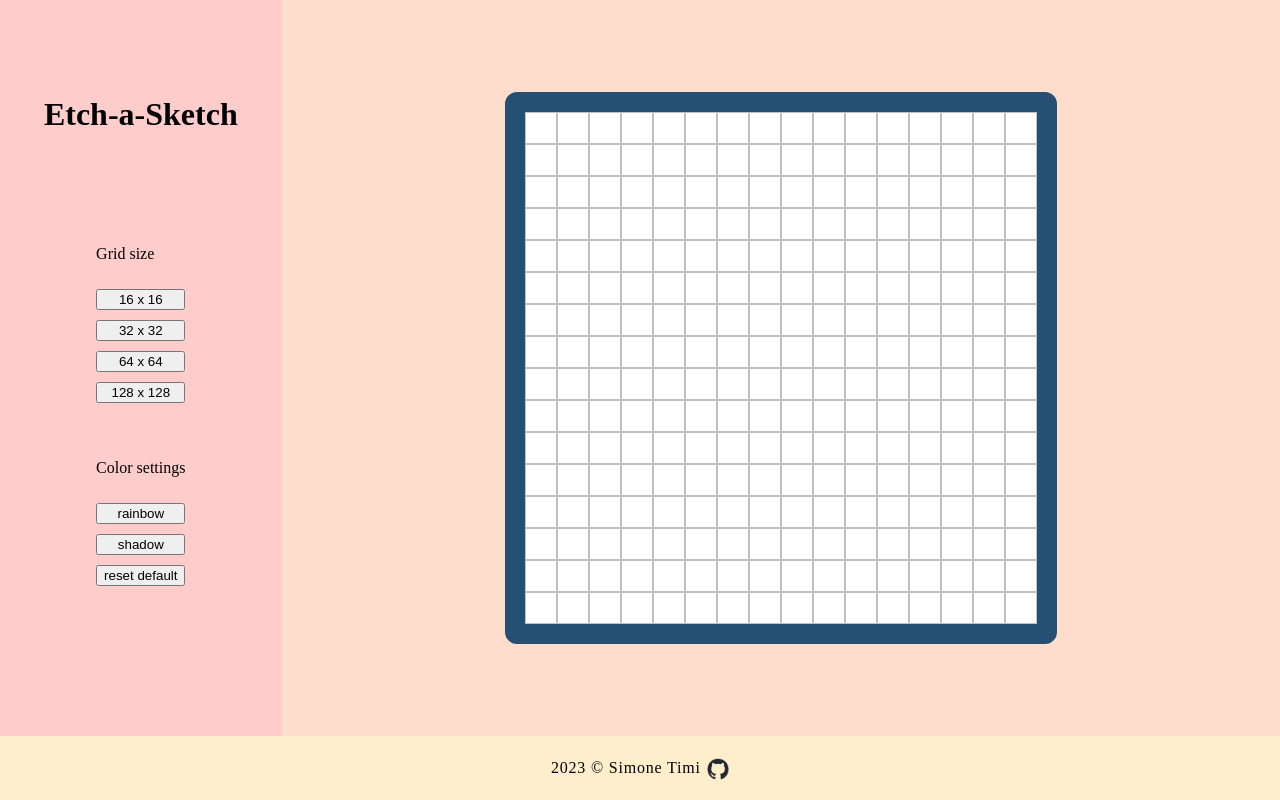
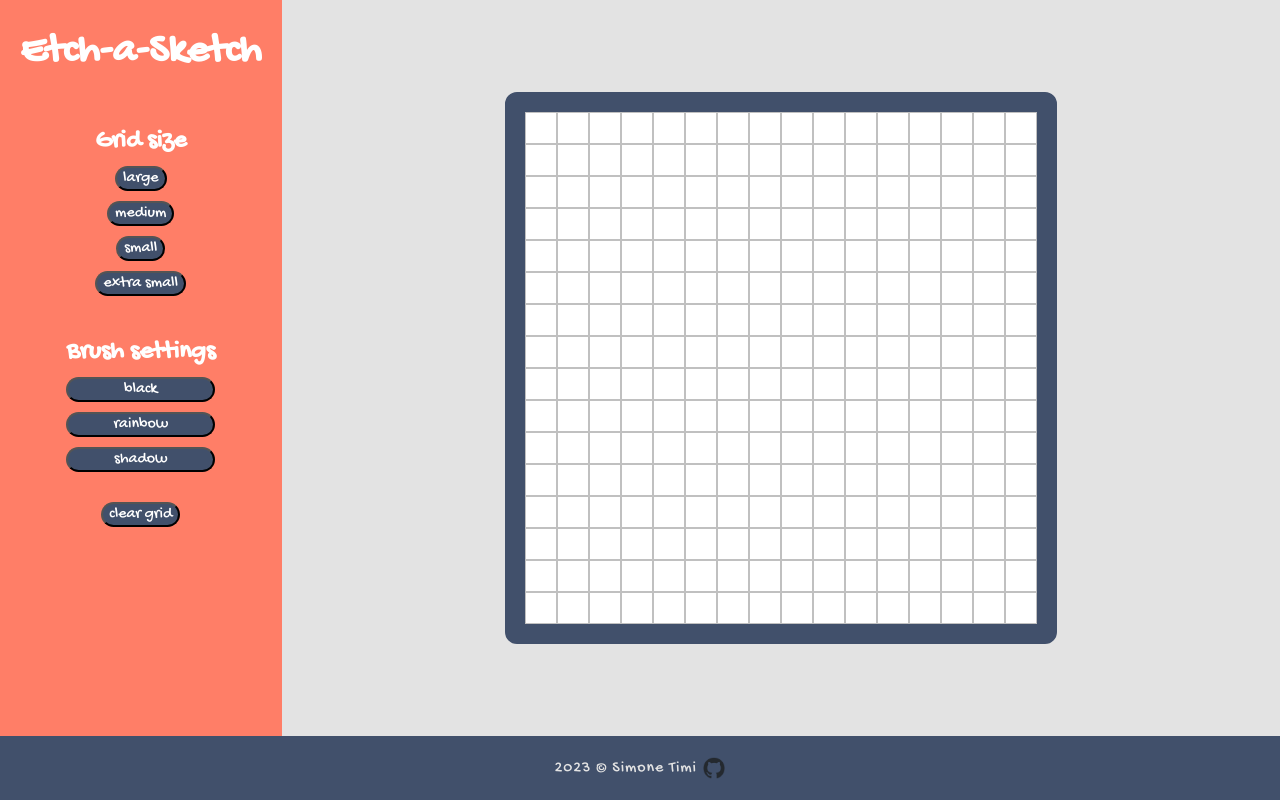
Before and after one commit to simonetimi/Etch-a-Sketch, a plain HTML site: page index.html in a window 1280 px wide. Drawn offline with Linux system fonts and the light colour scheme.

Commit message:
Adjust style

```diff
--- a/index.html
+++ b/index.html
@@ -4,6 +4,9 @@
 <head>
     <link rel="stylesheet" href="style.css">
     <script src="script.js" defer></script>
+    <link rel="preconnect" href="https://fonts.googleapis.com">
+    <link rel="preconnect" href="https://fonts.gstatic.com" crossorigin>
+    <link href="https://fonts.googleapis.com/css2?family=Bangers&family=Gochi+Hand&family=Prompt:wght@100;200;400;500;700&display=swap" rel="stylesheet">
     <meta charset="UTF-8">
     <meta name="viewport" content="width=device-width, initial-scale=1.0">
     <title>Etch-a-Sketch</title>
@@ -15,17 +18,20 @@
             <h1 class="title">Etch-a-Sketch</h1>
             <div class="settings-list">
                 <div class="grid-settings">
-                    <p>Grid size</p>
-                    <button id="b16" class="buttons">16 x 16</button>
-                    <button id="b32" class="buttons">32 x 32</button>
-                    <button id="b64" class="buttons">64 x 64</button>
-                    <button id="b128" class="buttons">128 x 128</button>
+                    <h2>Grid size</h2>
+                    <button id="b16" class="buttons">large</button>
+                    <button id="b32" class="buttons">medium</button>
+                    <button id="b64" class="buttons">small</button>
+                    <button id="b128" class="buttons">extra small</button>
                 </div>
                 <div class="color-settings">
-                    <p>Color settings</p>
+                    <h2>Brush settings</h2>
+                    <button id="black" class="buttons">black</button>
                     <button id="rainbow" class="buttons">rainbow</button>
                     <button id="shadow" class="buttons">shadow</button>
-                    <button id="black" class="buttons">reset default</button>
+                </div>
+                <div class="clear-setting">
+                    <button id="clear" class="buttons">clear grid</button>
                 </div>
             </div>
             <div class="extra-settings"></div>
--- a/script.js
+++ b/script.js
@@ -1,4 +1,5 @@
 const grid = document.querySelector('.grid');
+let gridSize = '16';
 
 function getRandomHexColor() {
     let randomColor = Math.floor(Math.random() * 16777215).toString(16);
@@ -34,6 +35,7 @@ function addGrid16 () {
             }
         });
     }
+    gridSize = '16';
 }
 window.addEventListener('DOMContentLoaded', addGrid16);
 
@@ -76,6 +78,7 @@ function addGrid32 () {
             }
         });
     }
+    gridSize = '32';
 }
 
 const button32 = document.querySelector('#b32');
@@ -111,6 +114,7 @@ function addGrid64 () {
             }
         });
     }
+    gridSize = '64';
 }
 
 const button64 = document.querySelector('#b64');
@@ -146,6 +150,7 @@ function addGrid128 () {
             }
         });
     }
+    gridSize = '128';
 }
 
 const button128 = document.querySelector('#b128');
@@ -156,6 +161,13 @@ button128.addEventListener('click', () => {
 
 let rainbowEffect = false;
 let shadowEffect = false;
+
+// black button
+const buttonReset = document.querySelector('#black');
+buttonReset.addEventListener('click', () => {
+    rainbowEffect = false;
+    shadowEffect = false;
+});
 
 // rainbow effect button
 
@@ -172,9 +184,19 @@ buttonShadow.addEventListener('click', () => {
     shadowEffect = true;
 });
 
-//reset black button (default?)
-const buttonReset = document.querySelector('#black');
-buttonReset.addEventListener('click', () => {
-    rainbowEffect = false;
-    shadowEffect = false;
+const buttonClear = document.querySelector('#clear');
+buttonClear.addEventListener('click', () => {
+    if (gridSize === '16') {
+        resetGrid();
+        addGrid16();
+    } else if (gridSize === '32') {
+        resetGrid();
+        addGrid32();
+    } else if (gridSize === '64') {
+        resetGrid();
+        addGrid64();
+    } else if (gridSize === '128') {
+        resetGrid();
+        addGrid128();
+    }
 });
--- a/style.css
+++ b/style.css
@@ -1,42 +1,69 @@
+@import url('https://fonts.googleapis.com/css2?family=Bangers&family=Gochi+Hand&family=Prompt:wght@100;200;400;500;700&display=swap');
+
 body {
-    background-color: #FFDDCC;
-    height: 100%;
+    background-color: #e3e3e3;
+    height: 100vh;
     margin: 0;
+    font-family: 'Gochi Hand', sans-serif;
+    flex-direction: column;
+    color: #FFFFFF;
+}
+
+.title {
+    font-size: 2.6em;
+}
+
+h2 {
+    font-size: 1.6em;
+    margin-bottom: 0px;
 }
 
 .main {
     display: flex;
-    height: calc( 100vh - 8vh);
+    flex: 1;
+    height: 92%
+}
+
+.buttons {
+    font-family: 'Gochi Hand', sans-serif;
+    border-radius: 20px;
+    font-size: 1em;
+    background-color: #41506b;
+    color: #FFFFFF;
+}
+
+.buttons:hover {
+    background-color: #FFDDCC;
 }
 
 .grid-container {
     background-color: #FFDDCC;
     display: flex;
     margin: auto;
-    justify-content: center;
-    border: 20px solid #265073;
+    border: 20px solid #41506b;
     border-radius: 12px;
 }
 
 .sidebar {
     width: 22%;
-    background-color: #FFCCCC;
+    background-color: #ff7e67;
     display: flex;
     flex-direction: column;
     align-items: center;
-    justify-content: space-evenly;
 }
 
 .settings-list {
     display: flex;
     flex-direction: column;
-    gap: 40px;
+    gap: 20px;
+    align-items: center;
 }
 
 .grid-settings {
     display: flex;
     flex-direction: column;
     gap: 10px;
+    align-items: center;
 }
 
 .color-settings {
@@ -45,13 +72,17 @@ body {
     gap: 10px;
 }
 
+.clear-setting {
+    margin-top: 10px;
+}
+
 .footer {
     height: 8vh;
-    background-color: #FFEECC;
+    background-color: #41506b;
     display: flex;
     align-items: center;
     justify-content: center;
-    color: #44444;
+    color: #e3e3e3;
     font-size: 1em;
     letter-spacing: 0.1ch;
     gap: 0.5%;
@@ -60,7 +91,7 @@ body {
 /* Add [x]px border for border depending if 16-32-64-128  */
 .grid {
     justify-content: center;
-    justify-content: center;
+    align-items: center;
     display: flex;
     flex-wrap: wrap;
     width: 512px;
```
Also changed, not shown: images/tv.png (added).
